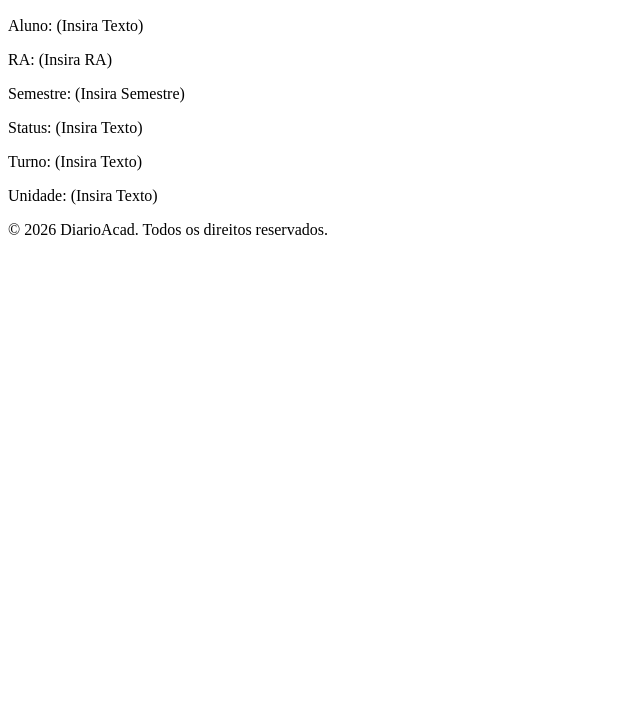
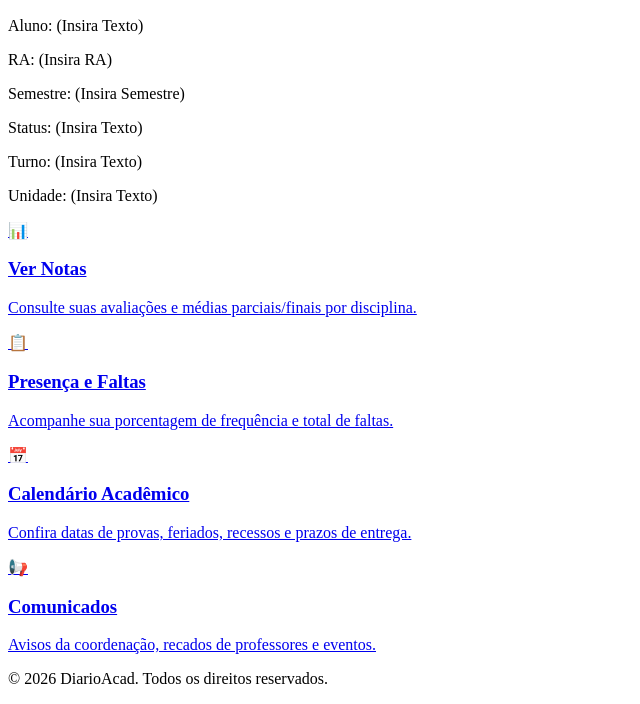
Before and after one commit to RaulGiacometi/o-vibe-e-o-codas, a plain HTML site: page PI-diarioacad/aluno.html in a window 1280 px wide. Shown: the part 135-839 px from the top of the page, without its empty margins (0-640 px from the left). Before the commit the page ends 800 px from the top, so only its background shows below. Drawn offline with Linux system fonts and the light colour scheme.

Commit message:
removendo o css de IA

```diff
--- a/PI-diarioacad/aluno.html
+++ b/PI-diarioacad/aluno.html
@@ -37,6 +37,47 @@
             <p>Turno: (Insira Texto)</p>
             <p>Unidade: (Insira Texto)</p>
         </div>
+
+        <!-- Grid com os Módulos Principais -->
+        <div class="modules-grid">
+
+            <!-- Módulo: Ver Notas -->
+            <a href="#" class="card module-card">
+                <div class="module-icon">📊</div>
+                <div class="module-content">
+                    <h3>Ver Notas</h3>
+                    <p>Consulte suas avaliações e médias parciais/finais por disciplina.</p>
+                </div>
+            </a>
+
+            <!-- Módulo: Presença e Faltas -->
+            <a href="#" class="card module-card">
+                <div class="module-icon">📋</div>
+                <div class="module-content">
+                    <h3>Presença e Faltas</h3>
+                    <p>Acompanhe sua porcentagem de frequência e total de faltas.</p>
+                </div>
+            </a>
+
+            <!-- Módulo: Calendário Acadêmico -->
+            <a href="#" class="card module-card">
+                <div class="module-icon">📅</div>
+                <div class="module-content">
+                    <h3>Calendário Acadêmico</h3>
+                    <p>Confira datas de provas, feriados, recessos e prazos de entrega.</p>
+                </div>
+            </a>
+
+            <!-- Módulo: Comunicados -->
+            <a href="#" class="card module-card">
+                <div class="module-icon">📢</div>
+                <div class="module-content">
+                    <h3>Comunicados</h3>
+                    <p>Avisos da coordenação, recados de professores e eventos.</p>
+                </div>
+            </a>
+
+        </div>
     </main>
 
 </body>
```
Also changed, not shown: PI-diarioacad/coordenador.html (+0 -1 lines), PI-diarioacad/professor.html (+2 -3 lines). Lines whose indentation alone changed are shown as unchanged.
